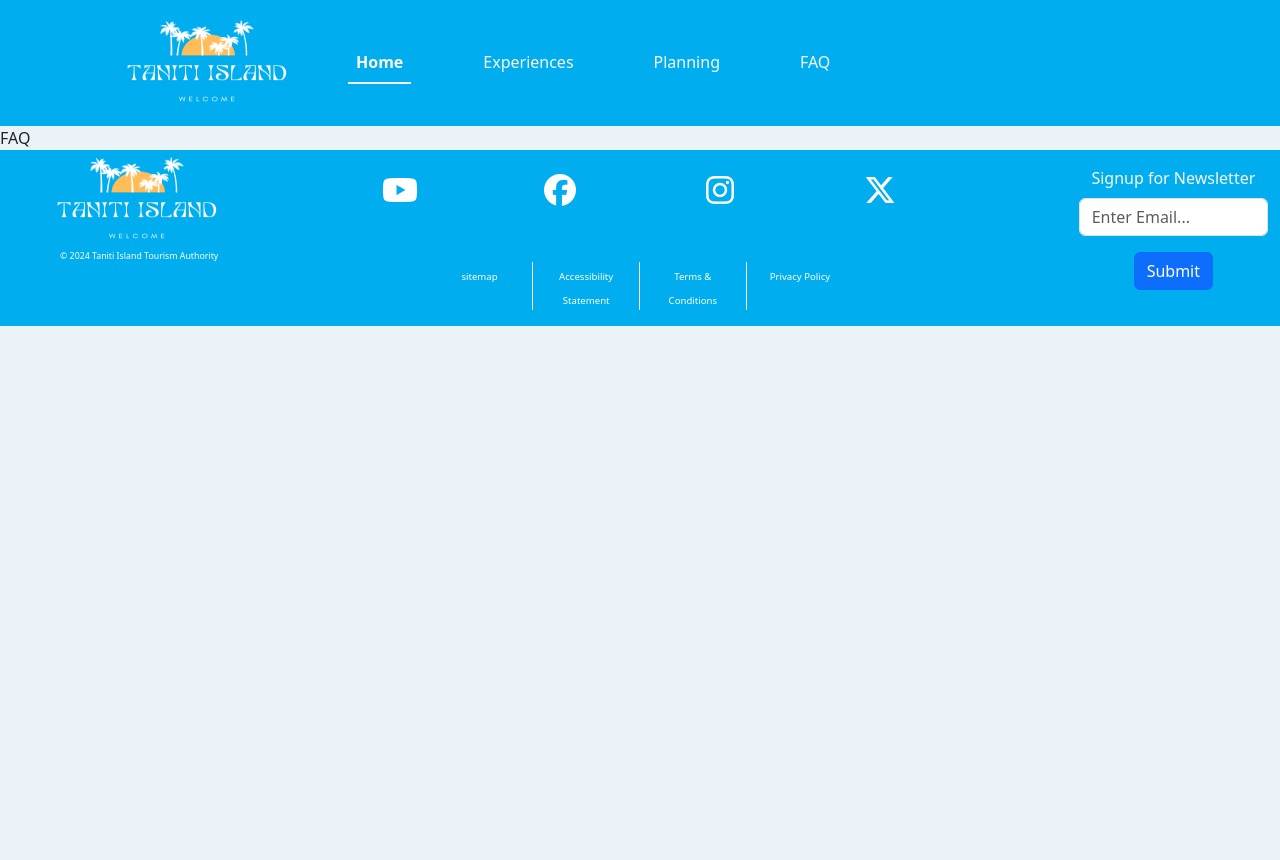
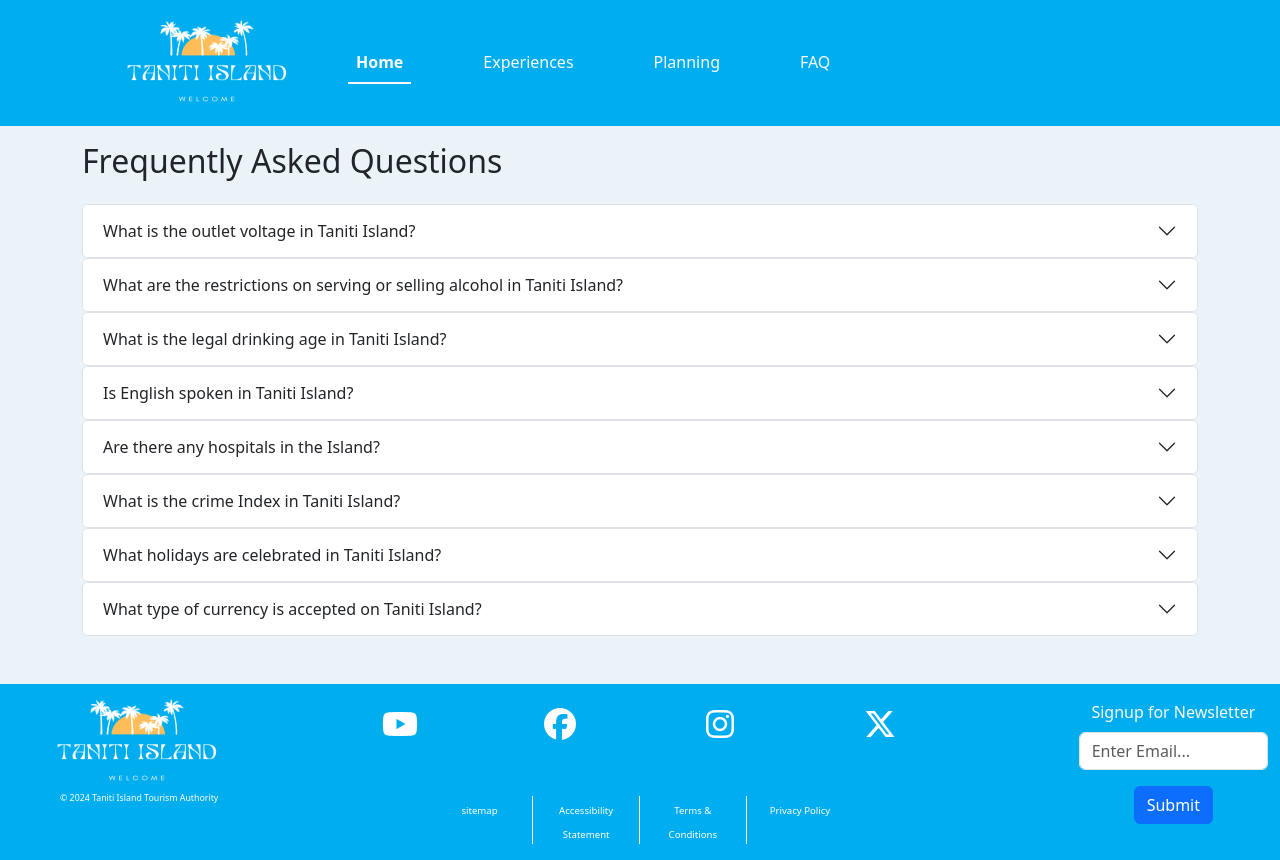
Before and after one commit to MgARL/D479-Prototype, a React (Create React App) app: page /faq in a window 1280 px wide. Before the commit the page ends 800 px from the top, so only its background shows below. Built offline with nearby package versions, Linux system fonts and the light colour scheme.

Commit message:
Completed, implemented FAQ page, and added site map and privacy page

```diff
--- a/src/App.css
+++ b/src/App.css
@@ -19,6 +19,10 @@
   border-right: 1px solid white;
 }
 
+.fill-page{
+  min-height: 61.6vh;
+}
+
 a:hover{
   color: rgb(255, 215, 94) !important;
 }
--- a/src/components/FAQ/FAQ.jsx
+++ b/src/components/FAQ/FAQ.jsx
@@ -1,8 +1,32 @@
 import React from 'react'
+import { Container, Row, Col, Accordion } from 'react-bootstrap'
+import { questions } from '../otherFiles/FAQuestions';
 
 function FAQ() {
+  const renderAccordion = () => questions.map((q, i) => (
+    <Accordion defaultActiveKey="0" key={i}>
+      <Accordion.Item eventKey={i}>
+        <Accordion.Header>{q.question}</Accordion.Header>
+        <Accordion.Body>
+          {q.answer}
+        </Accordion.Body>
+      </Accordion.Item>
+    </Accordion>
+  ));
+
   return (
-    <div>FAQ</div>
+    <Container>
+      <Row className='mt-3'>
+          <Col xs={12}>
+            <h2>Frequently Asked Questions</h2>
+          </Col>
+      </Row>
+      <Row className='mt-3 mb-5'>
+        <Col xs={12}>
+          {renderAccordion()}
+        </Col>
+      </Row>
+    </Container>
   )
 }
 
--- a/src/components/Footer/Footer.jsx
+++ b/src/components/Footer/Footer.jsx
@@ -37,10 +37,12 @@ function Footer() {
     return (
         <Container fluid className='primary-bg-color'>
             <Row className='justify-content-between'>
-                <Col lg={2} className='text-center text-lg-start'>
+                <Col lg={2} className='text-center text-lg-start mt-2'>
                     <Row id="Branding">
                         <Col xs={12}>
-                            <img src={logo} alt="Taniti Island Logo" width="250" height="100" />
+                            <Link to="/">
+                                <img src={logo} alt="Taniti Island Logo" width="250" height="100" />
+                            </Link>
                         </Col>
                     </Row>
                     <Row id='copyright'>
@@ -74,22 +76,22 @@ function Footer() {
                     </Row>
                     <Row id='other-links' className='mt-5 justify-content-center'>
                         <Col xs={3} lg={2} className='border-right'>
-                            <Link to='/sitemap'  target="_blank" rel="noopener noreferrer">
+                            <Link to='/sitemap'>
                                 sitemap
                             </Link>
                         </Col>
                         <Col xs={3} lg={2} className='border-right'>
-                            <Link to='/privacy-and-more' target="_blank" rel="noopener noreferrer">
+                            <Link to='/privacy-and-more'>
                                 Accessibility Statement
                             </Link>
                         </Col>
                         <Col xs={3} lg={2} className='border-right'>
-                            <Link to='/privacy-and-more' target="_blank" rel="noopener noreferrer">
+                            <Link to='/privacy-and-more'>
                                 Terms & Conditions
                             </Link>
                         </Col>
                         <Col xs={3} lg={2}>
-                            <Link to='/privacy-and-more' target="_blank" rel="noopener noreferrer">
+                            <Link to='/privacy-and-more'>
                                 Privacy Policy
                             </Link>
                         </Col>
--- a/src/components/Other/PrivacyAndMore.jsx
+++ b/src/components/Other/PrivacyAndMore.jsx
@@ -1,8 +1,21 @@
 import React from 'react'
+import { Container, Row, Col } from 'react-bootstrap'
+
 
 function PrivacyAndMore() {
   return (
-    <div>PrivacyAndMore</div>
+    <Container>
+      <Row className='justify-content-center'>
+        <Col xs={9}>
+          Here Terms and Conditions, Accessibility Statement, and Privacy Policy will be displayed.
+        </Col>
+      </Row>
+      <Row className='justify-content-center fill-page'>
+        <Col xs={9}>
+        Images acquired from <a href="https://pixabay.com//?utm_source=link-attribution&utm_medium=referral&utm_campaign=image&utm_content=2359884" className='text-info'>Pixabay</a>.
+        </Col>
+      </Row>
+    </Container>
   )
 }
 
--- a/src/components/Other/Sitemap.jsx
+++ b/src/components/Other/Sitemap.jsx
@@ -1,8 +1,16 @@
 import React from 'react'
+import sitemap from '../../assets/images/Sitemap.png'
+import { Container, Row, Col } from 'react-bootstrap'
 
 function Sitemap() {
   return (
-    <div>Sitemap</div>
+    <Container>
+      <Row className='justify-content-center'>
+        <Col xs={9}>
+          <img src={sitemap} alt="SiteMap of website" />
+        </Col>
+      </Row>
+    </Container>
   )
 }
 
--- /dev/null
+++ b/src/components/otherFiles/FAQuestions.js
@@ -0,0 +1,25 @@
+export const questions = [{
+    question: 'What is the outlet voltage in Taniti Island?',
+    answer: 'Power outlets are 120 volts (the same as in the United States).'
+},{
+    question: 'What are the restrictions on serving or selling alcohol in Taniti Island?',
+    answer: 'Alcohol is not allowed to be served or sold between the hours of midnight and 9:00 a.m.'
+},{
+    question: 'What is the legal drinking age in Taniti Island?',
+    answer: 'The drinking age on Taniti is 18 and the drinking age is not strictly enforced.'
+},{
+    question: 'Is English spoken in Taniti Island?',
+    answer: 'Many younger Tanitians speak fluent English. Very little English is spoken in rural areas, especially by the older residents.'
+},{
+    question: 'Are there any hospitals in the Island?',
+    answer: 'There is one hospital and several clinics. The hospital has many multilingual employees.'
+},{
+    question: 'What is the crime Index in Taniti Island?',
+    answer: 'Violent crime is very rare on Taniti, but as tourism increases, there are more reports of pickpocketing and other petty crimes. '
+},{
+    question: 'What holidays are celebrated in Taniti Island?',
+    answer: 'Taniti enjoys a large number of national holidays, and many tourist attractions and restaurants will be closed on holidays, so visitors should plan accordingly.'
+},{
+    question: 'What type of currency is accepted on Taniti Island?',
+    answer: 'Taniti uses the U.S. dollar as its currency, but many businesses will also accept euros and yen. Several banks facilitate currency exchange, and many businesses accept major credit cards.'
+},];
```
Also changed, not shown: src/assets/images/Sitemap.png (added).
